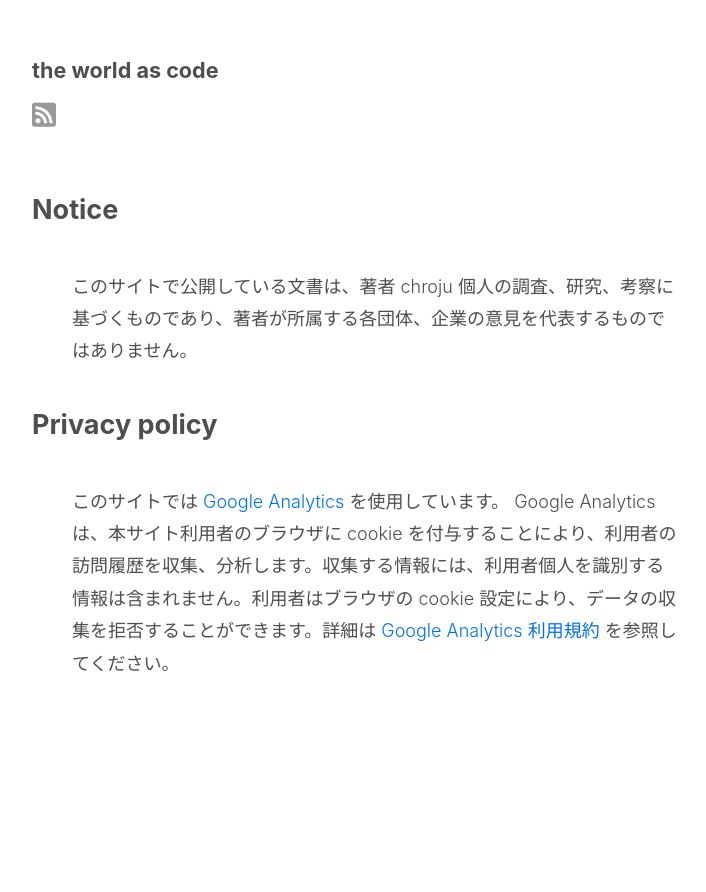
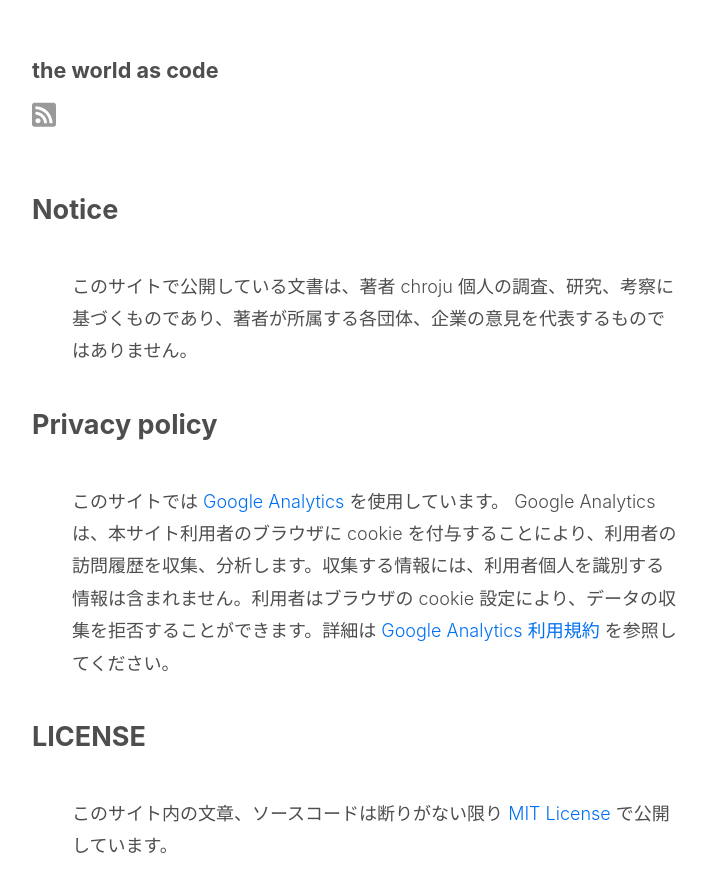
Before and after one commit to chroju/blog, a Next.js app: page /policy in a window 1280 px wide. Shown: the top 892 px of the page, without its empty margins (284-990 px from the left). Before the commit the page ends 800 px from the top, so only its background shows below. Built offline with nearby package versions, Linux system fonts and the light colour scheme.

Commit message:
add: LICENSE

```diff
--- a/pages/policy.js
+++ b/pages/policy.js
@@ -28,6 +28,12 @@ export default function Home() {
                     <p><small>このサイトでは <Link href="https://www.google.com/analytics"><a>Google Analytics</a></Link> を使用しています。 Google Analytics は、本サイト利用者のブラウザに cookie を付与することにより、利用者の訪問履歴を収集、分析します。収集する情報には、利用者個人を識別する情報は含まれません。利用者はブラウザの cookie 設定により、データの収集を拒否することができます。詳細は <Link href="https://marketingplatform.google.com/about/analytics/terms/jp/"><a>Google Analytics 利用規約</a></Link> を参照してください。</small></p>
                 </ul>
             </section>
+            <section className={utilsStyles.headingMd}>
+                <h2 className={utilsStyles.headingLg}>LICENSE</h2>
+                <ul>
+                    <p><small>このサイト内の文章、ソースコードは断りがない限り <Link href="https://github.com/chroju/blog/blob/main/LICENSE"><a>MIT License</a></Link> で公開しています。</small></p>
+                </ul>
+            </section>
         </Layout>
     )
 }
```
Also changed, not shown: 1 other file (tests, documents, lock files or other folders).
